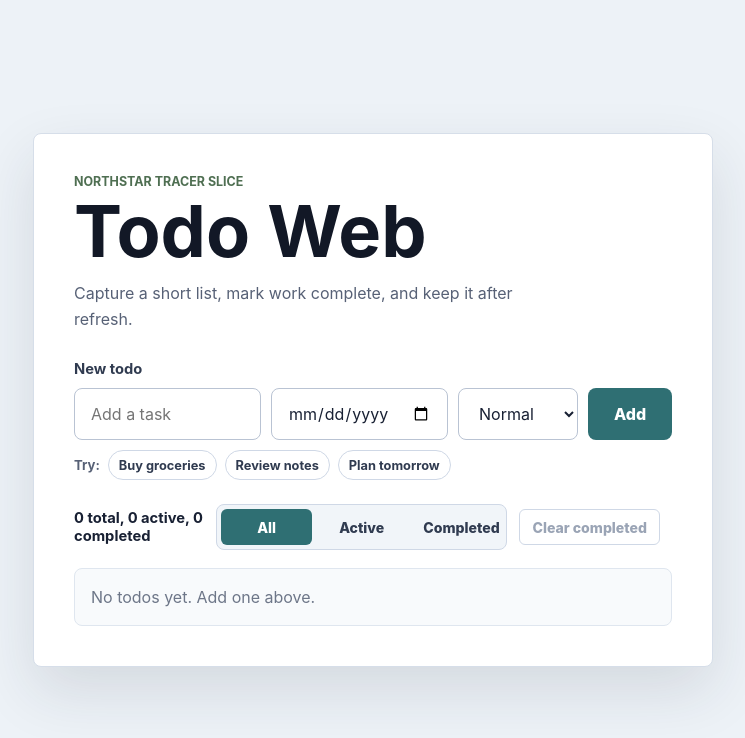
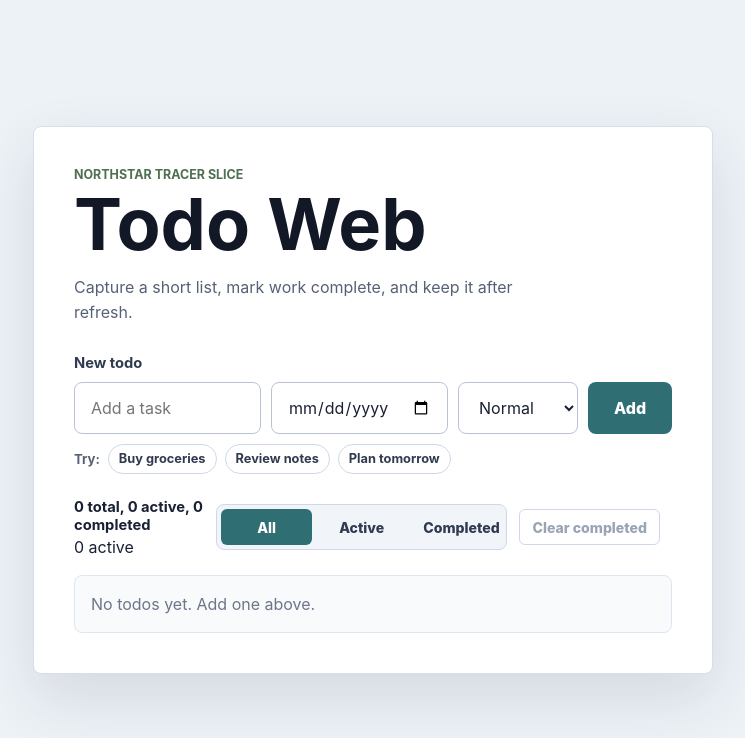
Before and after one commit to paulpai0412/northstar-todo-web, a React (Vite) app: page / in a window 1280 px wide. Shown: the top 738 px of the page, without its empty margins (267-1012 px from the left). Built offline with nearby package versions, Linux system fonts and the light colour scheme.

Commit message:
Watch test 3: Add visible active-count label

```diff
--- a/src/main.tsx
+++ b/src/main.tsx
@@ -157,6 +157,11 @@ function App() {
             <p className="progress-summary">
               {totalCount} total, {activeCount} active, {completedCount} completed
             </p>
+            <div className="active-count-wrap" aria-hidden={false}>
+              <span id="active-count" className="active-count" aria-label="Active todos" aria-live="polite">
+                {activeCount} active
+              </span>
+            </div>
           </div>
 
           <div className="filter-group" aria-label="Filter todos">
```
